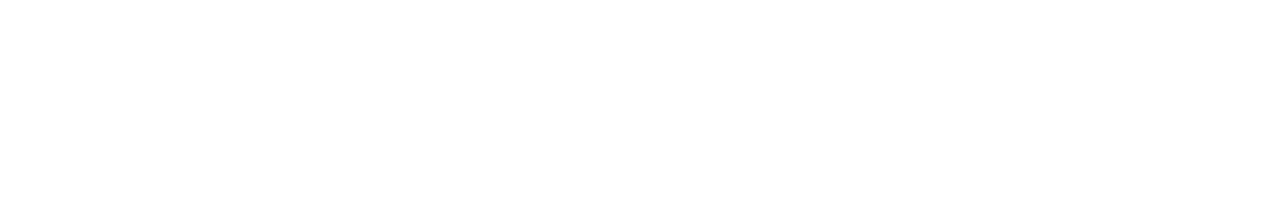
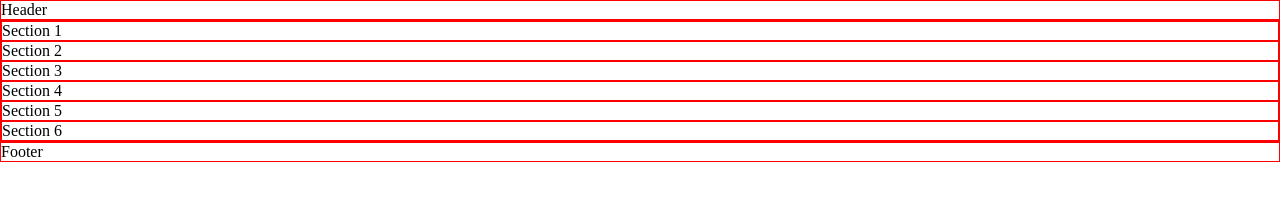
Before and after one commit to Danilo-Mosca/htmlcss-struttura-discord, a plain HTML site: page index.html in a window 1280 px wide. Drawn offline with Linux system fonts and the light colour scheme.

Commit message:
added section structure index.html file

```diff
--- a/css/style.css
+++ b/css/style.css
@@ -15,7 +15,6 @@
 
 body {
     font: Whitney, 'Helvetica Neue', Helvetica, Arial, sans-serif;
-
 }
 
 /* Classe di debug */
--- a/index.html
+++ b/index.html
@@ -1,12 +1,33 @@
 <!DOCTYPE html>
 <html lang="en">
+
 <head>
     <meta charset="UTF-8">
     <meta name="viewport" content="width=device-width, initial-scale=1.0">
     <link rel="stylesheet" href="css/style.css">
     <title>Discord</title>
 </head>
+
 <body>
+    <!-- header -->
+    <header class="debug">
+        Header
+    </header>
 
+    <!-- main -->
+    <main class="debug">
+        <section class="debug">Section 1</section>
+        <section class="debug">Section 2</section>
+        <section class="debug">Section 3</section>
+        <section class="debug">Section 4</section>
+        <section class="debug">Section 5</section>
+        <section class="debug">Section 6</section>
+    </main>
+
+    <!-- footer -->
+    <footer class="debug">
+        Footer
+    </footer>
 </body>
+
 </html>
```
